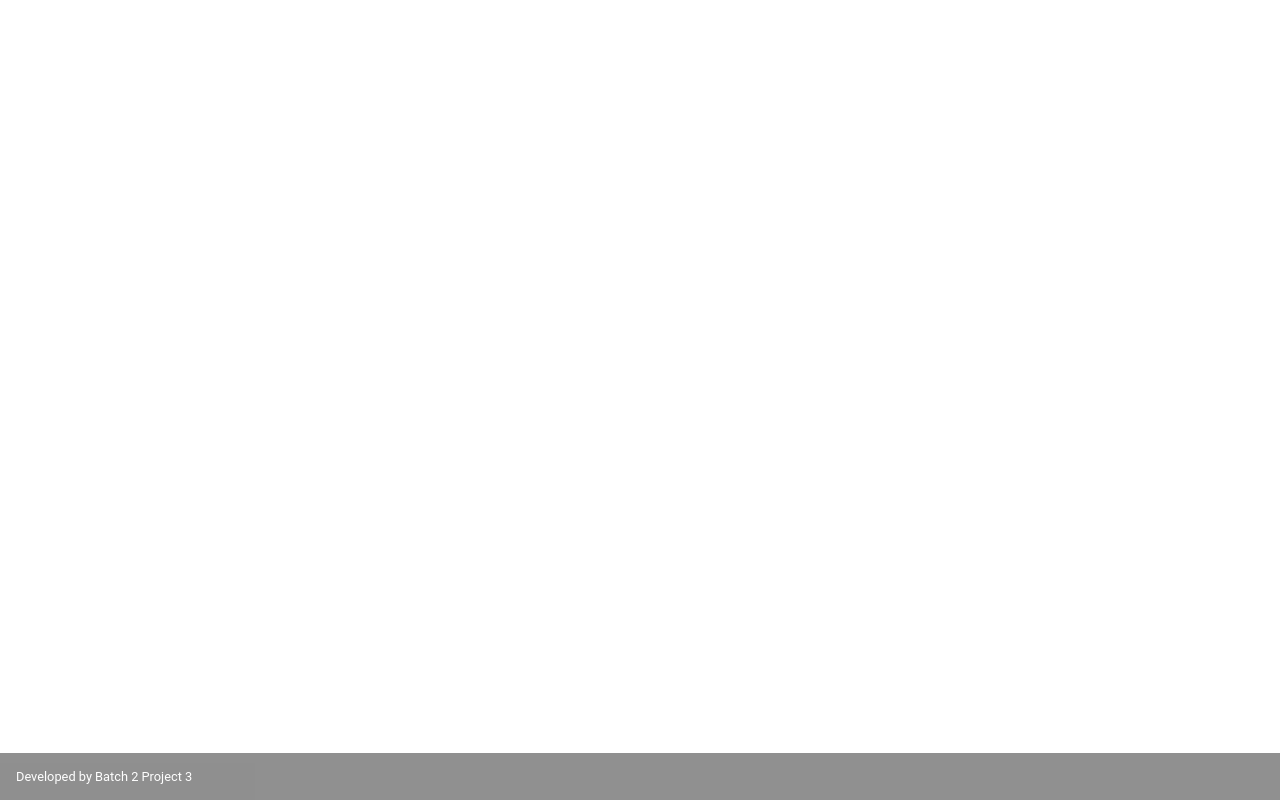
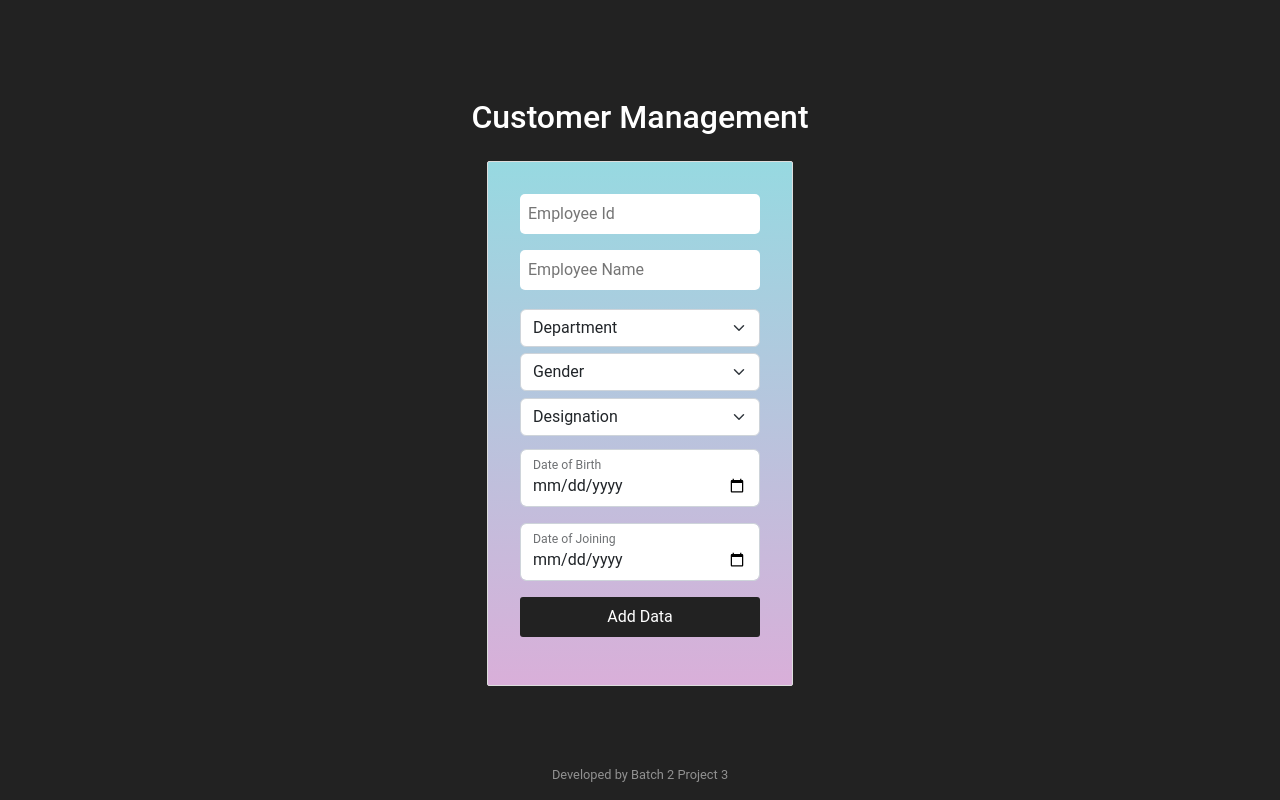
Before and after one commit to PrachotanReddy/LAMA, a React (Create React App) app in the folder lama_frontend/: page /customermanagement in a window 1280 px wide. Built offline with nearby package versions, Linux system fonts and the light colour scheme.

Commit message:
customermanagement

```diff
--- a/lama_frontend/package.json
+++ b/lama_frontend/package.json
@@ -6,7 +6,10 @@
     "@testing-library/jest-dom": "^5.16.5",
     "@testing-library/react": "^13.4.0",
     "@testing-library/user-event": "^13.5.0",
+    "bootstrap": "^5.2.2",
     "react": "^18.2.0",
+    "react-bootstrap": "^2.6.0",
+    "react-datepicker": "^4.8.0",
     "react-dom": "^18.2.0",
     "react-router-dom": "^6.4.3",
     "react-scripts": "5.0.1",
--- a/lama_frontend/src/App.css
+++ b/lama_frontend/src/App.css
@@ -145,3 +145,8 @@ footer p {
     background-color: #D9AFD9;
     background-image: linear-gradient(0deg, #D9AFD9 0%, #97D9E1 100%);
 }
+
+
+.selectboxes{
+    margin: 0.2rem;
+}
--- a/lama_frontend/src/App.js
+++ b/lama_frontend/src/App.js
@@ -4,6 +4,7 @@ import { BrowserRouter as Router, Routes, Route } from 'react-router-dom'
 import LandingPage from './components/pages/LandingPage'
 import AdminLoginPage from './components/pages/AdminLoginPage'
 import AdminDashboard from './components/pages/UserMenu'
+import CustomerManagementPage from './components/pages/CustomerManagement'
 
 import './App.css'
 
@@ -15,6 +16,7 @@ export default function App() {
                     <Route exact path="/" element={ <LandingPage/> } />
                     <Route path="/login" element={ <AdminLoginPage/> } />
                     <Route path="/dashboard" element={ <AdminDashboard/> } />
+                    <Route path="/customermanagement" element={ <CustomerManagementPage/> } />
                 </Routes>
                 <Footer />
             </div>
--- a/lama_frontend/src/components/pages/CustomerManagement.js
+++ b/lama_frontend/src/components/pages/CustomerManagement.js
@@ -7,8 +7,10 @@ import '../../App.css'
 
 
 import "react-datepicker/dist/react-datepicker.css" ;
+import FloatingLabel from 'react-bootstrap/FloatingLabel';
 
 import "bootstrap/dist/css/bootstrap.min.css" ;
+import Form from 'react-bootstrap/Form';
 
 export default function CustomerManagementPage () {
 
@@ -28,73 +30,59 @@ export default function CustomerManagementPage () {
 
 
                 <h2> Customer Management </h2>
-                <form action ="/home" >
+                <form action ="" >
                     <p>
                         <input type ="text" name ="employeeid" placeholder ='Employee Id' required />
                     </p>
                     <p>
                         <input type ="text" name ="employeename" placeholder ='Employee Name' required />
                     </p>
+                    <div className ="text-center m-5-auto selectbox" style = {{
+                display : 'flex' ,
+                alignItems : 'center' ,
+                justifyContent : 'center' ,
+                flexDirection : 'column'
+            }} >
+                        <Form.Select className='selectboxes'>
+
+                        <option value="" disabled selected>Department</option>
+                        {options. map ((option) => ( <option value = {option. value } > {option. label } </option> ))}
+
+                        </Form.Select>
 
 
+                        <Form.Select className='selectboxes'>
 
+                        <option value="" disabled selected>Gender</option>
+                        {gender. map ((option) => ( <option value = {option. value } > {option. label } </option> ))}
 
-                    <p> Department
+                        </Form.Select>
+                        <Form.Select className='selectboxes'>
 
+                        <option value="" disabled selected>Designation</option>
+                        {designation. map ((option) => ( <option value = {option. value } > {option. label } </option> ))}
 
-                        <select>
+                        </Form.Select>
+                    </div>
 
+                    <p style={{marginTop:".6rem"}}>
 
-                            {options. map ((option) => ( <option value = {option. value } > {option. label } </option> ))}
-
-                         </select>
-                    </p>
-
-
-                    <p> Gender
-
-
-                        <select>
-
-
-                            {gender. map ((option) => ( <option value = {option. value } > {option. label } </option> ))}
-
-                        </select>
-                    </p>
-                    <p> Designation
-
-
-                        <select>
-
-
-                            {designation. map ((option) => ( <option value = {option. value } > {option. label } </option> ))}
-
-                        </select>
-                    </p>
-
-
-                    <p>
-
-                        Date Of Birth
-                        <DatePicker
-
+                    <FloatingLabel controlId="floatingSelect" label="Date of Birth">
+                        <Form.Control type="date" name='date_of_birth'
                             calendarDate = {calendarDate}
                             locale = "en-US"
-
                         />
+                    </FloatingLabel>
 
                     </p>
 
                     <p>
-
-                        Date Of Joining
-                        <DatePicker
-
+                    <FloatingLabel controlId="floatingSelect" label="Date of Joining">
+                        <Form.Control type="date" name='date_of_joining'
                             calendarDate = {calendarDate}
                             locale = "en-US"
-
                         />
-
+                    </FloatingLabel>
                    </p>
 
 
```
Also changed, not shown: 1 other file (tests, documents, lock files or other folders).
